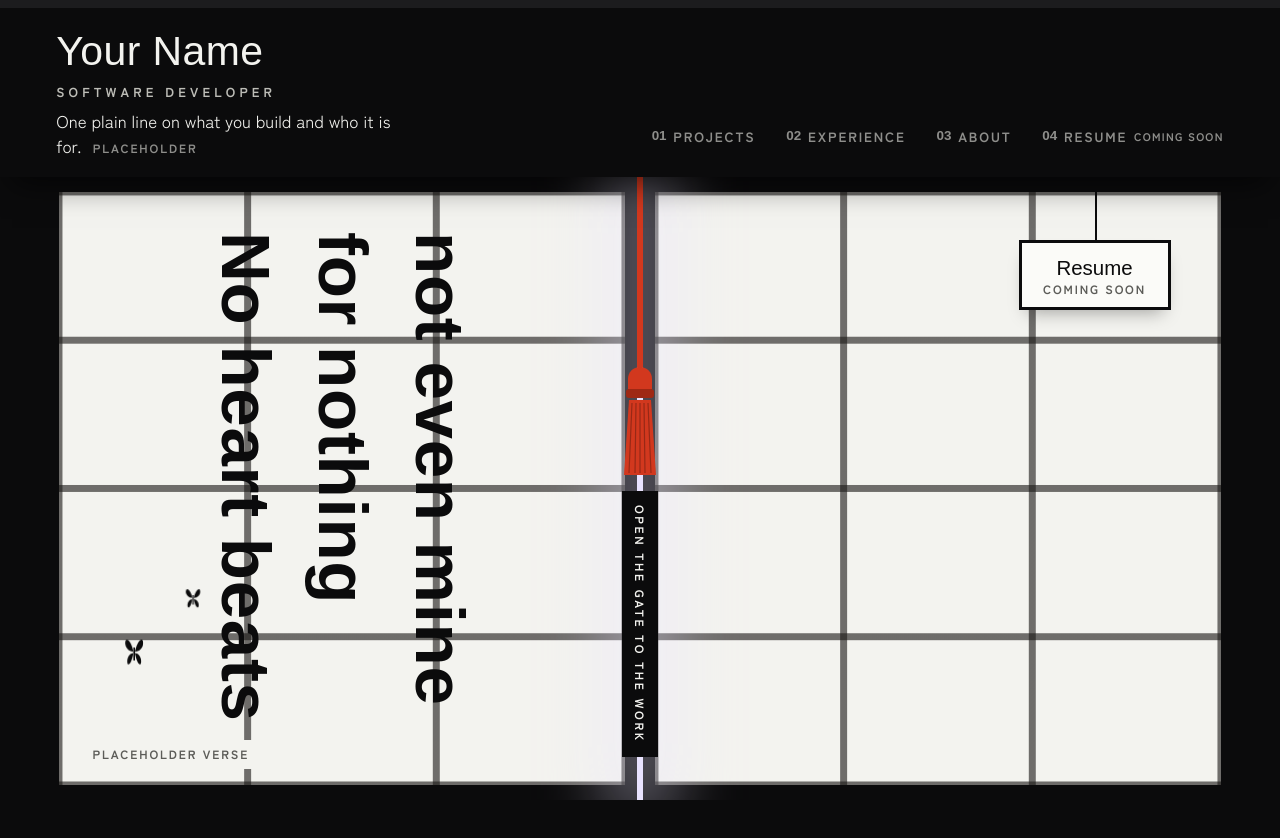
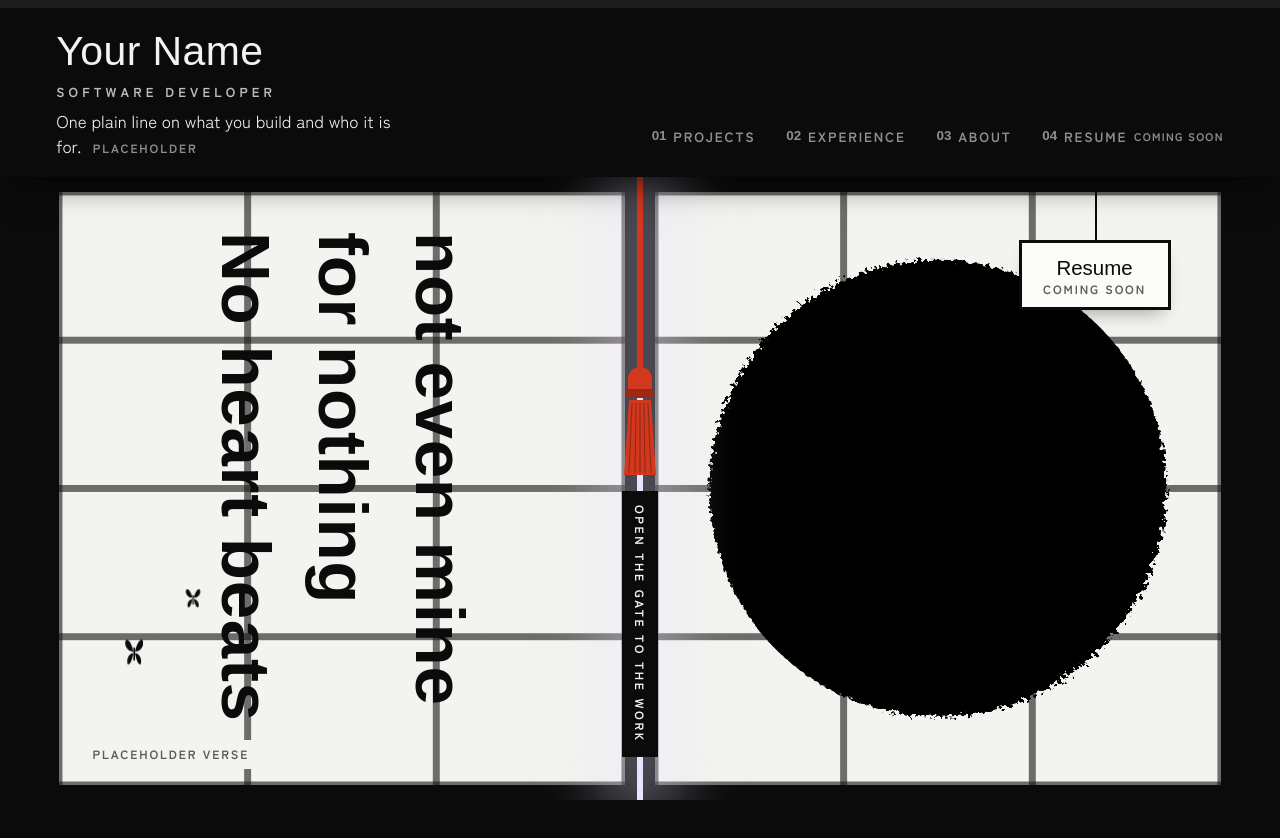
Before and after one commit to n4t5Uuu/Bleach-Inspired-Portfolio, a Next.js app: page / in a window 1280 px wide. Shown: the top 838 px of the page. Built offline with nearby package versions, Linux system fonts and the light colour scheme; a web font is replaced by a local one.

Commit message:
feat(gate): stamp an owner's seal on the right door
An original hanko-style disc with the owner's initials, drawn as SVG
with a roughened edge.

```diff
--- a/src/components/Gate.tsx
+++ b/src/components/Gate.tsx
@@ -3,6 +3,7 @@ import { Butterfly } from "./Butterfly";
 import { Registry, ResumeLink } from "./Registry";
 import { GateMotion } from "./GateMotion";
 import { GateVerse } from "./GateVerse";
+import { Seal } from "./Seal";
 import { Tassel } from "./Tassel";
 
 export function Gate() {
@@ -38,6 +39,7 @@ export function Gate() {
           </div>
 
           <div className="gate-door gate-door-r">
+            <Seal />
             <div className="gate-tag">
               <ResumeLink variant="tag" />
             </div>
--- /dev/null
+++ b/src/components/Seal.tsx
@@ -0,0 +1,22 @@
+import { site } from "@/content/site";
+
+// An original hanko-style seal: a vermilion disc stamped with the owner's initials.
+export function Seal() {
+  return (
+    <svg className="seal" viewBox="0 0 120 120" aria-hidden="true" focusable="false">
+      <defs>
+        <filter id="seal-rough" x="-5%" y="-5%" width="110%" height="110%">
+          <feTurbulence type="fractalNoise" baseFrequency="0.9" numOctaves="2" seed="7" result="n" />
+          <feDisplacementMap in="SourceGraphic" in2="n" scale="3.2" />
+        </filter>
+      </defs>
+      <g filter="url(#seal-rough)">
+        <circle className="seal-disc" cx="60" cy="60" r="56" />
+        <circle className="seal-ring" cx="60" cy="60" r="47" />
+        <text className="seal-text" x="60" y="77" textAnchor="middle">
+          {site.initials}
+        </text>
+      </g>
+    </svg>
+  );
+}
```
